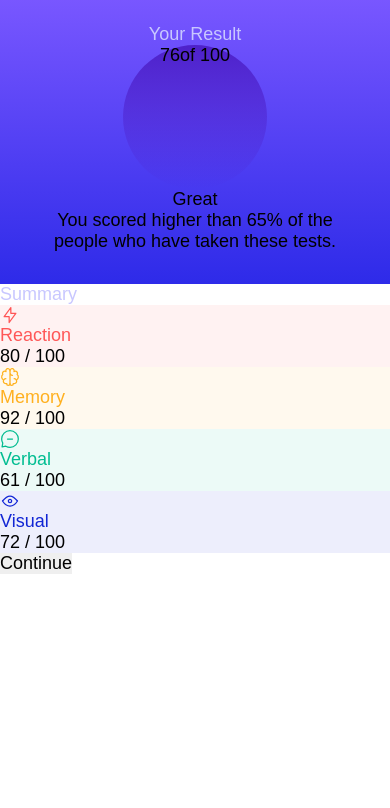
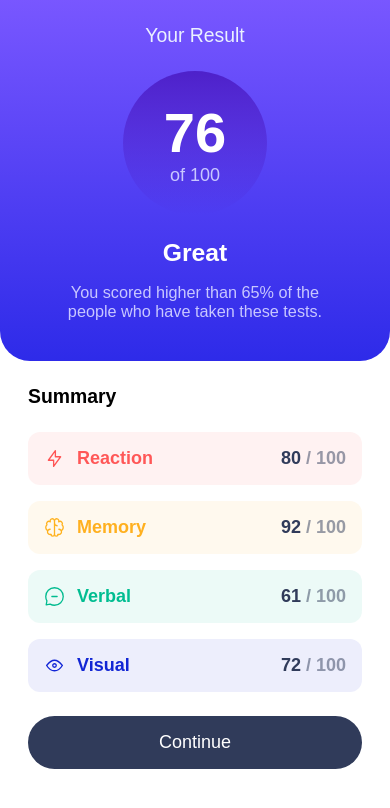
Before and after one commit to Dudeldups/FM-results-summary-component, a React (Vite) app: page / in a window 390 px wide. Shown: the top 808 px of the page. Built offline with nearby package versions, Linux system fonts and the light colour scheme; a web font is replaced by a local one.

Commit message:
mobile view done

```diff
--- a/src/components/Result.jsx
+++ b/src/components/Result.jsx
@@ -19,15 +19,13 @@ export default function Result({ averageScore }) {
 
   return (
     <div className="result">
-      <h2 className="title">Your Result</h2>
-      <div className="circle">
-        <p className="score">
-          {averageScore}
-          <span className="score-max">of 100</span>
-        </p>
+      <h2 className="result__title">Your Result</h2>
+      <div className="result__circle">
+        <p className="result__score">{averageScore}</p>
+        <p className="result__score-max">of 100</p>
       </div>
-      <p className="expression">{scoreAsExpression}</p>
-      <p className="recap">
+      <p className="result__expression">{scoreAsExpression}</p>
+      <p className="result__recap">
         You scored higher than 65% of the people who have taken these tests.
       </p>
     </div>
--- a/src/components/Result.scss
+++ b/src/components/Result.scss
@@ -3,19 +3,48 @@
 
 .result {
   background: linear-gradient(gradients.$slate-royal-blue);
-  padding: 1.5rem 2rem 2rem;
+  padding: 1.5rem 1.5rem 2.5rem;
   text-align: center;
   display: grid;
   justify-items: center;
+  border-radius: 0 0 30px 30px;
+
+  &__title {
+    color: colors.$pale-blue;
+    font-size: clamp(1.2rem, 0.71rem + 2.06vw, 1.4rem);
   }
 
-.title {
-  color: colors.$lavender;
-}
-
-.circle {
+  &__circle {
+    margin-top: 1.5rem;
+    display: grid;
+    place-content: center;
     background: linear-gradient(gradients.$violet-persian-blue);
     border-radius: 50%;
     width: min(37vw, 12.5rem);
     aspect-ratio: 1 / 1;
   }
+
+  &__score {
+    color: colors.$white;
+    font-size: clamp(3.4rem, 0.74rem + 11.35vw, 4.5rem);
+    font-weight: 700;
+
+    &-max {
+      color: colors.$lavender;
+    }
+  }
+
+  &__expression {
+    margin-top: 1.5rem;
+    color: colors.$white;
+    font-size: clamp(1.5rem, 0.29rem + 5.16vw, 2rem);
+    font-weight: 700;
+  }
+
+  &__recap {
+    margin-top: 1rem;
+    max-width: 30ch;
+    font-size: clamp(1rem, 0.7rem + 1.29vw, 1.125rem);
+    color: colors.$lavender;
+  }
+}
--- a/src/components/Summary.jsx
+++ b/src/components/Summary.jsx
@@ -21,11 +21,11 @@ export default function Summary({ skillSummary }) {
     }
 
     return (
-      <article className={"skill " + color} key={skill.category}>
+      <article className={`summary__skill ${color}`} key={skill.category}>
         <img src={skill.icon} alt="" />
-        <p className="category">{skill.category}</p>
-        <p className="score">
-          {skill.score} <span className="score-max">/ 100</span>
+        <p className="summary__category">{skill.category}</p>
+        <p className="summary__score">
+          <span className="summary__score-achieved">{skill.score}</span> / 100
         </p>
       </article>
     );
@@ -33,9 +33,9 @@ export default function Summary({ skillSummary }) {
 
   return (
     <div className="summary">
-      <h2 className="title">Summary</h2>
-      <div className="skills">{skills}</div>
-      <button>Continue</button>
+      <h2 className="summary__title">Summary</h2>
+      <div className="summary__skills">{skills}</div>
+      <button className="summary__button">Continue</button>
     </div>
   );
 }
--- a/src/components/Summary.scss
+++ b/src/components/Summary.scss
@@ -1,11 +1,13 @@
 @use "../scss/colors";
+@use "../scss/gradients";
+@use "../scss/mixins" as *;
 
 $bg-opacity: 0.075;
 
 .red {
   background-color: rgba(colors.$red, $bg-opacity);
 
-  & > .category {
+  & > .summary__category {
     color: colors.$red;
   }
 }
@@ -13,7 +15,7 @@ $bg-opacity: 0.075;
 .yellow {
   background-color: rgba(colors.$yellow, $bg-opacity);
 
-  & > .category {
+  & > .summary__category {
     color: colors.$yellow;
   }
 }
@@ -21,7 +23,7 @@ $bg-opacity: 0.075;
 .green {
   background-color: rgba(colors.$green, $bg-opacity);
 
-  & > .category {
+  & > .summary__category {
     color: colors.$green;
   }
 }
@@ -29,7 +31,64 @@ $bg-opacity: 0.075;
 .blue {
   background-color: rgba(colors.$blue, $bg-opacity);
 
-  & > .category {
+  & > .summary__category {
     color: colors.$blue;
   }
 }
+
+.summary {
+  padding: 1.5rem 1.75rem 2rem;
+
+  &__title {
+    font-size: clamp(1.2rem, 0.71rem + 2.06vw, 1.4rem);
+    font-weight: 700;
+  }
+
+  &__skills {
+    margin-top: 1.5rem;
+    display: grid;
+    grid-template-columns: repeat(auto-fit, minmax(12.5em, 1fr));
+    gap: 1rem;
+  }
+
+  &__skill {
+    display: flex;
+    gap: 0.75rem;
+    padding: 1rem;
+    border-radius: 12px;
+  }
+
+  &__category {
+    font-weight: 700;
+  }
+
+  &__score {
+    margin-left: auto;
+    font-weight: 700;
+    color: rgba(colors.$gray-blue, 0.5);
+
+    &-achieved {
+      font-weight: 800;
+      color: colors.$gray-blue;
+    }
+  }
+
+  &__button {
+    position: relative;
+    margin-top: 1.5rem;
+    padding: 1rem;
+    width: 100%;
+    background: colors.$gray-blue linear-gradient(gradients.$slate-royal-blue)
+      center top no-repeat;
+    background-size: 0;
+    color: colors.$white;
+    border-radius: 100px;
+    cursor: pointer;
+    transition: background-size 0.4s ease-in-out;
+
+    &:hover,
+    &:focus {
+      background-size: 100%;
+    }
+  }
+}
--- /dev/null
+++ b/src/scss/_mixins.scss
@@ -0,0 +1,5 @@
+@mixin mq($breakpoint) {
+  @media only screen and (min-width: $breakpoint) {
+    @content;
+  }
+}
```
Lines whose indentation alone changed are shown as unchanged.
